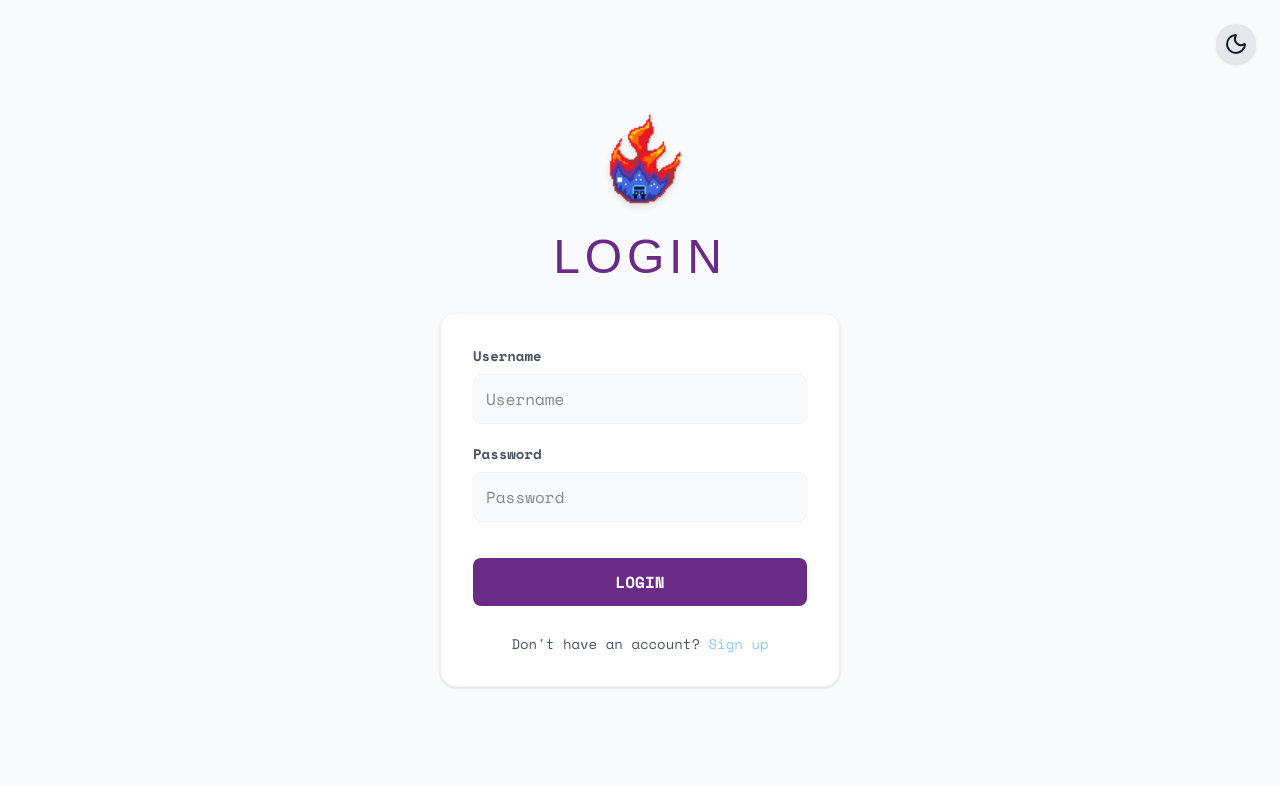
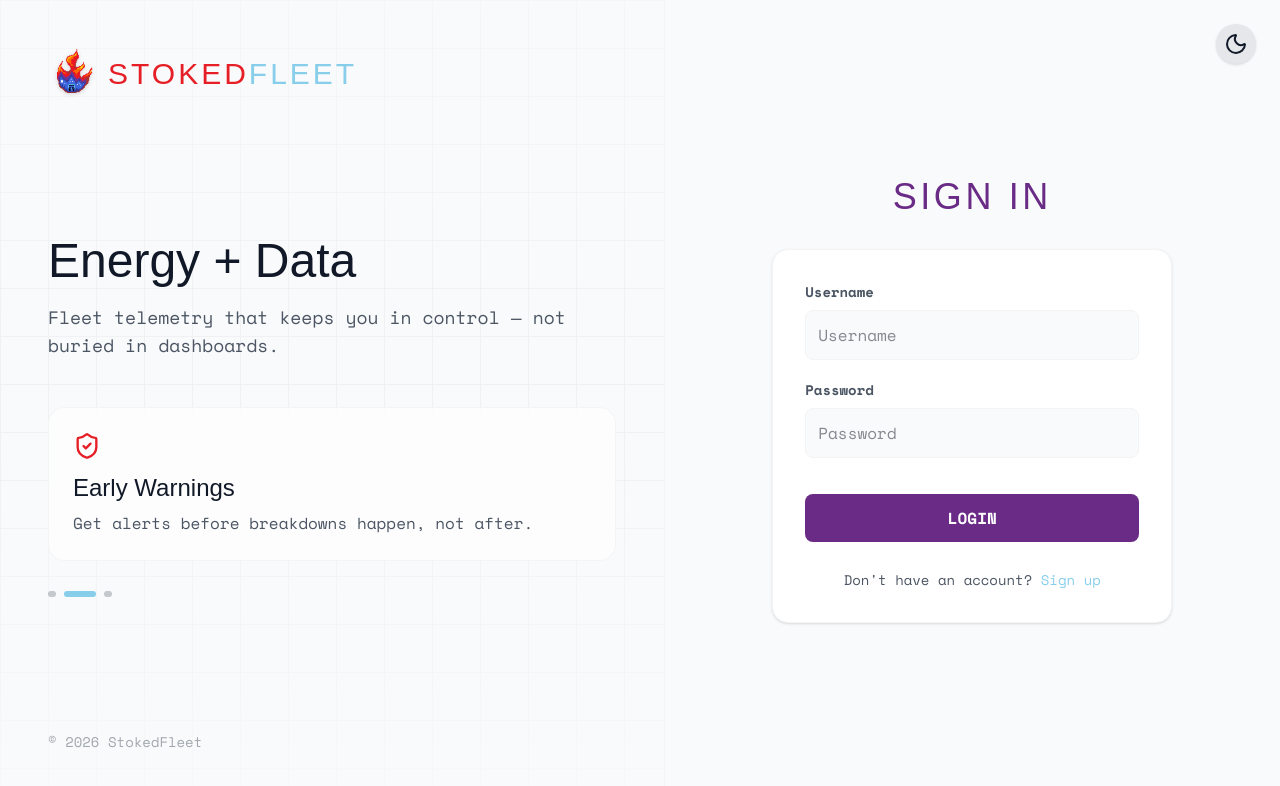
Before and after one commit to akshatparashar22/stokedfleet, a React (Vite) app in the folder frontend/: page /login in a window 1280 px wide. Shown: the top 786 px of the page. Built offline with nearby package versions, Linux system fonts and the light colour scheme; no server answers; a web font is replaced by a local one.

Commit message:
feat(informatics): add informatics ui with framer motion for auth pages and about

```diff
--- a/frontend/package.json
+++ b/frontend/package.json
@@ -10,6 +10,7 @@
     "preview": "vite preview"
   },
   "dependencies": {
+    "framer-motion": "^13.1.1",
     "leaflet": "^1.9.4",
     "lucide-react": "^1.33.0",
     "react": "^19.2.8",
--- /dev/null
+++ b/frontend/src/components/ui/FadeIn.tsx
@@ -0,0 +1,32 @@
+import { motion } from 'framer-motion';
+import type { ReactNode } from 'react';
+
+interface FadeInProps {
+  children: ReactNode;
+  delay?: number;
+  direction?: 'up' | 'down' | 'left' | 'right' | 'none';
+  className?: string;
+  duration?: number;
+}
+
+export function FadeIn({ children, delay = 0, direction = 'up', className = '', duration = 0.5 }: FadeInProps) {
+  const directions = {
+    up: { y: 40, x: 0 },
+    down: { y: -40, x: 0 },
+    left: { x: 40, y: 0 },
+    right: { x: -40, y: 0 },
+    none: { x: 0, y: 0 }
+  };
+
+  return (
+    <motion.div
+      initial={{ opacity: 0, ...directions[direction] }}
+      whileInView={{ opacity: 1, x: 0, y: 0 }}
+      viewport={{ once: true, margin: "-10%" }}
+      transition={{ duration, delay, ease: 'easeOut' }}
+      className={className}
+    >
+      {children}
+    </motion.div>
+  );
+}
--- /dev/null
+++ b/frontend/src/components/ui/SplitAuthLayout.tsx
@@ -0,0 +1,155 @@
+import type { ReactNode } from 'react';
+import { useState, useEffect } from 'react';
+import { motion, AnimatePresence } from 'framer-motion';
+import { Activity, ShieldCheck, Zap } from 'lucide-react';
+
+interface SplitAuthLayoutProps {
+  children: ReactNode;
+}
+
+const CAROUSEL_ITEMS = [
+  {
+    icon: <Activity className="w-7 h-7 text-brand-core" />,
+    title: "Live Fleet Data",
+    desc: "See every vehicle's speed, location, and engine health — updated in real time.",
+  },
+  {
+    icon: <ShieldCheck className="w-7 h-7 text-brand-flame" />,
+    title: "Early Warnings",
+    desc: "Get alerts before breakdowns happen, not after.",
+  },
+  {
+    icon: <Zap className="w-7 h-7 text-brand-ember" />,
+    title: "Clear Insights",
+    desc: "Charts and trends that help you act, not just read numbers.",
+  }
+];
+
+export function SplitAuthLayout({ children }: SplitAuthLayoutProps) {
+  const [currentIndex, setCurrentIndex] = useState(0);
+
+  useEffect(() => {
+    const timer = setInterval(() => {
+      setCurrentIndex((prev) => (prev + 1) % CAROUSEL_ITEMS.length);
+    }, 4000);
+    return () => clearInterval(timer);
+  }, []);
+
+  return (
+    <div className="min-h-screen flex w-full bg-background relative">
+      {/* Left Side - Branding (Hidden on mobile) */}
+      <div className="hidden md:flex flex-1 relative bg-background text-foreground overflow-hidden flex-col justify-between p-12 border-r border-border">
+        {/* Subtle grid that respects theme */}
+        <div
+          className="absolute inset-0 opacity-[0.04]"
+          style={{
+            backgroundImage: 'linear-gradient(to right, currentColor 1px, transparent 1px), linear-gradient(to bottom, currentColor 1px, transparent 1px)',
+            backgroundSize: '48px 48px'
+          }}
+        />
+        {/* Soft vignette */}
+        <div className="absolute inset-0 bg-linear-to-b from-background/60 via-transparent to-background/80" />
+
+        <motion.div
+          className="relative z-10"
+          initial={{ opacity: 0, y: -20 }}
+          animate={{ opacity: 1, y: 0 }}
+          transition={{ duration: 0.5, ease: "easeOut" }}
+        >
+          <div className="flex items-center gap-3">
+            <img src="/logo.png" alt="Logo" className="w-12 h-12 drop-shadow-sm" />
+            <h2 className="text-3xl font-heading text-brand-flame tracking-widest mt-1">
+              STOKED<span className="text-brand-core">FLEET</span>
+            </h2>
+          </div>
+        </motion.div>
+
+        <div className="relative z-10 max-w-xl">
+          <motion.div
+            initial={{ opacity: 0, y: 20 }}
+            animate={{ opacity: 1, y: 0 }}
+            transition={{ duration: 0.5, delay: 0.2, ease: "easeOut" }}
+          >
+            <h1 className="text-5xl font-heading leading-tight mb-3 text-foreground">
+              Energy + Data
+            </h1>
+            <p className="text-lg text-muted-foreground font-body mb-12">
+              Fleet telemetry that keeps you in control — not buried in dashboards.
+            </p>
+          </motion.div>
+
+          {/* Carousel */}
+          <div className="h-40 relative">
+            <AnimatePresence mode="wait">
+              <motion.div
+                key={currentIndex}
+                initial={{ opacity: 0, y: 15 }}
+                animate={{ opacity: 1, y: 0 }}
+                exit={{ opacity: 0, y: -15 }}
+                transition={{ duration: 0.4, ease: "easeOut" }}
+                className="absolute inset-0"
+              >
+                <div className="p-6 rounded-2xl border border-border bg-card/60 backdrop-blur-sm">
+                  <div className="mb-3">
+                    {CAROUSEL_ITEMS[currentIndex].icon}
+                  </div>
+                  <h3 className="font-heading text-2xl mb-1.5 text-foreground">
+                    {CAROUSEL_ITEMS[currentIndex].title}
+                  </h3>
+                  <p className="text-muted-foreground font-body text-base leading-relaxed">
+                    {CAROUSEL_ITEMS[currentIndex].desc}
+                  </p>
+                </div>
+              </motion.div>
+            </AnimatePresence>
+          </div>
+
+          {/* Carousel Indicators */}
+          <div className="flex gap-2 mt-6">
+            {CAROUSEL_ITEMS.map((_, idx) => (
+              <button
+                key={idx}
+                onClick={() => setCurrentIndex(idx)}
+                className={`h-1.5 rounded-full transition-all duration-500 ${
+                  idx === currentIndex ? 'w-8 bg-brand-core' : 'w-2 bg-muted-foreground/30 hover:bg-muted-foreground/50'
+                }`}
+              />
+            ))}
+          </div>
+        </div>
+
+        <motion.div
+          className="relative z-10 text-muted-foreground/50 text-sm font-body"
+          initial={{ opacity: 0 }}
+          animate={{ opacity: 1 }}
+          transition={{ duration: 0.5, delay: 0.4, ease: "easeOut" }}
+        >
+          &copy; {new Date().getFullYear()} StokedFleet
+        </motion.div>
+      </div>
+
+      {/* Right Side - Form */}
+      <div className="flex-1 flex flex-col justify-center items-center p-6 relative bg-background">
+        {/* Mobile Branding (left panel is hidden on mobile) */}
+        <div className="md:hidden flex flex-col items-center text-center mb-8">
+          <img src="/logo.png" alt="Logo" className="w-16 h-16 mb-3 drop-shadow-sm" />
+          <h2 className="text-3xl font-heading text-brand-flame tracking-widest mt-1">
+            STOKED<span className="text-brand-core">FLEET</span>
+          </h2>
+          <p className="text-xs text-muted-foreground font-body uppercase tracking-wider font-bold mt-1.5">
+            Real-Time Fleet Telemetry
+          </p>
+        </div>
+
+        <motion.div
+          initial={{ opacity: 0, scale: 0.95 }}
+          animate={{ opacity: 1, scale: 1 }}
+          transition={{ duration: 0.5, ease: "easeOut" }}
+          className="w-full max-w-md"
+        >
+          {children}
+        </motion.div>
+      </div>
+    </div>
+  );
+}
--- a/frontend/src/pages/About.tsx
+++ b/frontend/src/pages/About.tsx
@@ -1,38 +1,97 @@
+import { ShieldCheck, Activity, Map, Zap } from 'lucide-react';
+import { FadeIn } from '../components/ui/FadeIn';
+
 export function About() {
+  const capabilities = [
+    {
+      icon: <Activity className="w-6 h-6 text-brand-core" />,
+      title: "Live Telemetry",
+      description: "Engine health, speed, fuel, and GPS — streamed to your screen as it happens."
+    },
+    {
+      icon: <ShieldCheck className="w-6 h-6 text-brand-flame" />,
+      title: "Early Warnings",
+      description: "Alerts fire when something drifts out of range, before it becomes a breakdown."
+    },
+    {
+      icon: <Map className="w-6 h-6 text-brand-ember" />,
+      title: "Fleet Map",
+      description: "Every vehicle on one map. See where they are, where they've been, and if they're on schedule."
+    },
+    {
+      icon: <Zap className="w-6 h-6 text-brand-void" />,
+      title: "Trends & History",
+      description: "Charts that show what's improving, what's degrading, and where to focus next."
+    }
+  ];
+
   return (
-    <div className="flex flex-col items-center w-full">
-      <section className="flex flex-col items-center w-full max-w-4xl text-center mb-10 mt-8">
-        <img src="/logo.png" alt="StokedFleet Logo" className="w-40 h-40 mb-4 drop-shadow-md animate-bounce" style={{ animationDuration: '3s' }} />
+    <div className="w-full flex flex-col items-center pb-24 overflow-hidden">
+      {/* Hero */}
+      <section className="relative w-full max-w-5xl mx-auto px-6 pt-24 pb-20 flex flex-col items-center text-center">
+        <FadeIn direction="down" duration={0.8}>
+          <img src="/logo.png" alt="StokedFleet Logo" className="w-28 h-28 mb-8 drop-shadow-xl mx-auto" />
+        </FadeIn>
 
-        <h1 className="text-7xl md:text-9xl font-heading tracking-wider mb-2 mt-4 leading-none drop-shadow-sm">
-          <span className="text-brand-flame">STOKED</span><span className="text-brand-core">FLEET</span>
-        </h1>
-        <h2 className="text-2xl md:text-3xl font-heading text-brand-void mb-8 uppercase tracking-[0.2em] opacity-90">
-          Real-Time Fleet Telemetry
-        </h2>
-        <p className="text-lg text-muted-foreground mb-6">
-          Experience the power of real-time data streaming with our WebSocket-based solution. Stay updated with live data and insights.
-        </p>
+        <FadeIn direction="up" duration={0.8} delay={0.2}>
+          <h1 className="text-6xl md:text-8xl font-heading tracking-widest mb-4 leading-none uppercase">
+            <span className="text-brand-flame">Stoked</span><span className="text-brand-core">Fleet</span>
+          </h1>
+          <h2 className="text-xl md:text-2xl font-heading text-brand-void uppercase tracking-[0.2em] opacity-90">
+            Real-Time Fleet Telemetry
+          </h2>
+        </FadeIn>
+
+        <FadeIn direction="up" duration={0.8} delay={0.4}>
+          <p className="text-lg md:text-xl text-muted-foreground max-w-2xl leading-relaxed font-body mt-8">
+            Know what every vehicle in your fleet is doing right now — not what it was doing an hour ago. StokedFleet streams live engine data to your browser so you can spot problems early and keep things moving.
+          </p>
+        </FadeIn>
       </section>
 
-      <div className="w-full max-w-4xl h-px bg-border my-8 transition-colors duration-300"></div>
-
-      <section className="grid grid-cols-1 md:grid-cols-2 gap-6 w-full max-w-4xl">
-        <div className="group bg-card p-8 rounded-2xl shadow-sm border border-border hover:shadow-lg hover:border-brand-void/50 transition-all duration-300">
-          <h2 className="text-xl font-bold text-card-foreground mb-3 group-hover:text-brand-void transition-colors">Periodic Polling</h2>
-          <p className="text-muted-foreground leading-relaxed">
-            Structured aggregated/derived content such as averages/totals for a time window.
-          </p>
-        </div>
-        <div className="group bg-card p-8 rounded-2xl shadow-sm border border-border hover:shadow-lg hover:border-brand-core/50 transition-all duration-300">
-          <h2 className="text-xl font-bold text-card-foreground mb-3 group-hover:text-brand-core transition-colors">Live Dummy Data Generator</h2>
-          <p className="text-muted-foreground leading-relaxed">
-            Realtime updates via WebSocket.
-          </p>
+      {/* Mission Strip */}
+      <section className="w-full bg-brand-void text-white py-16 px-6">
+        <div className="max-w-4xl mx-auto text-center">
+          <FadeIn direction="none" duration={1}>
+            <h3 className="text-3xl md:text-4xl font-heading mb-4 tracking-wide">Energy + Data</h3>
+            <p className="text-white/70 font-body text-lg leading-relaxed max-w-2xl mx-auto">
+              We built StokedFleet because fleet managers shouldn't need a data science degree to understand their vehicles. Plug in, see what matters, act on it.
+            </p>
+          </FadeIn>
         </div>
       </section>
 
-      <div className="w-full max-w-4xl h-px bg-border my-8 transition-colors duration-300"></div>
+      {/* Capabilities */}
+      <section className="w-full max-w-5xl mx-auto px-6 py-24">
+        <FadeIn direction="up">
+          <div className="text-center mb-14">
+            <h2 className="text-3xl md:text-4xl font-heading text-brand-void uppercase tracking-widest mb-3">
+              What It Does
+            </h2>
+            <p className="text-base text-muted-foreground font-body max-w-xl mx-auto">
+              Four things, done well.
+            </p>
+          </div>
+        </FadeIn>
+
+        <div className="grid grid-cols-1 md:grid-cols-2 gap-6">
+          {capabilities.map((cap, index) => (
+            <FadeIn key={index} direction="up" delay={index * 0.1}>
+              <div className="h-full group bg-card p-8 rounded-2xl border border-border hover:shadow-lg hover:-translate-y-1 transition-all duration-300">
+                <div className="bg-muted w-12 h-12 rounded-xl flex items-center justify-center mb-5 group-hover:scale-110 transition-transform duration-300">
+                  {cap.icon}
+                </div>
+                <h3 className="text-lg font-bold text-foreground mb-2 font-heading uppercase tracking-wide">
+                  {cap.title}
+                </h3>
+                <p className="text-muted-foreground leading-relaxed font-body text-sm">
+                  {cap.description}
+                </p>
+              </div>
+            </FadeIn>
+          ))}
+        </div>
+      </section>
     </div>
-  )
+  );
 }
--- a/frontend/src/pages/Login.tsx
+++ b/frontend/src/pages/Login.tsx
@@ -2,6 +2,7 @@ import { useState } from 'react'
 import { useNavigate, Link } from 'react-router-dom'
 import { Sun, Moon } from 'lucide-react'
 import { useAuthStore } from '../store/authStore'
+import { SplitAuthLayout } from '../components/ui/SplitAuthLayout'
 
 export function Login() {
   const [username, setUsername] = useState('')
@@ -44,7 +45,7 @@ export function Login() {
   }
 
   return (
-    <div className="flex min-h-screen w-full items-center justify-center bg-background relative">
+    <SplitAuthLayout>
       <div className="absolute top-6 right-6 z-50">
         <button
           onClick={toggleTheme}
@@ -57,8 +58,7 @@ export function Login() {
       </div>
 
       <div className="flex flex-col items-center justify-center w-full max-w-md p-6">
-        <img src="/logo.png" alt="StokedFleet Logo" className="w-24 h-24 mb-6 drop-shadow-md" />
-        <h1 className="text-5xl font-heading text-brand-void mb-8 tracking-widest">LOGIN</h1>
+        <h1 className="text-4xl font-heading text-brand-void mb-8 tracking-widest uppercase">Sign In</h1>
 
       <form onSubmit={handleLogin} className="w-full bg-card p-8 rounded-2xl shadow-sm border border-border flex flex-col gap-5">
         {error && <p className="text-brand-flame font-bold text-sm bg-brand-flame/10 p-3 rounded-lg border border-brand-flame/30">{error}</p>}
@@ -100,6 +100,6 @@ export function Login() {
         </p>
       </form>
       </div>
-    </div>
+    </SplitAuthLayout>
   )
 }
--- a/frontend/src/pages/Signup.tsx
+++ b/frontend/src/pages/Signup.tsx
@@ -2,6 +2,7 @@ import { useState } from 'react'
 import { useNavigate, Link } from 'react-router-dom'
 import { Sun, Moon } from 'lucide-react'
 import { useAuthStore } from '../store/authStore'
+import { SplitAuthLayout } from '../components/ui/SplitAuthLayout'
 
 export function Signup() {
   const [username, setUsername] = useState('')
@@ -45,7 +46,7 @@ export function Signup() {
   }
 
   return (
-    <div className="flex min-h-screen w-full items-center justify-center bg-background relative">
+    <SplitAuthLayout>
       <div className="absolute top-6 right-6 z-50">
         <button
           onClick={toggleTheme}
@@ -58,8 +59,7 @@ export function Signup() {
       </div>
 
       <div className="flex flex-col items-center justify-center w-full max-w-md p-6">
-        <img src="/logo.png" alt="StokedFleet Logo" className="w-24 h-24 mb-6 drop-shadow-md" />
-        <h1 className="text-5xl font-heading text-brand-void mb-8 tracking-widest">REGISTER</h1>
+        <h1 className="text-4xl font-heading text-brand-void mb-8 tracking-widest uppercase">Register</h1>
 
       <form onSubmit={handleSignup} className="w-full bg-card p-8 rounded-2xl shadow-sm border border-border flex flex-col gap-5">
         {error && <p className="text-brand-flame font-bold text-sm bg-brand-flame/10 p-3 rounded-lg border border-brand-flame/30">{error}</p>}
@@ -115,6 +115,6 @@ export function Signup() {
         </p>
       </form>
       </div>
-    </div>
+    </SplitAuthLayout>
   )
 }
```
Also changed, not shown: frontend/src/index.css (+9 -9 lines), 1 other file (tests, documents, lock files or other folders).
